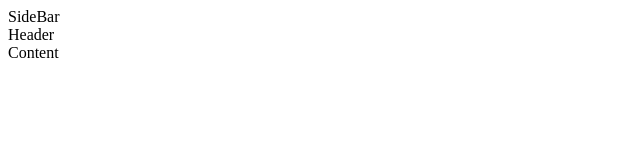
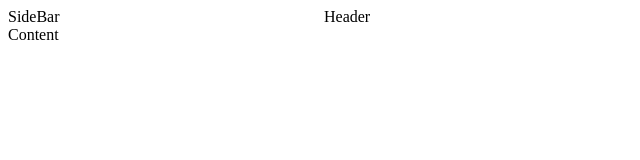
Before and after one commit to nspain96/Admin-Dashboard, a plain HTML site: page index.html in a window 1280 px wide. Shown: the whole page, without its empty margins (0-640 px from the left). Drawn offline with Linux system fonts and the light colour scheme.

Commit message:
Add intial grid layout

```diff
--- a/index.html
+++ b/index.html
@@ -9,9 +9,11 @@
 
 <body>
 
-    <div>SideBar</div>
-    <div>Header</div>
-    <div>Content</div>
+    <div class ="container">
+        <div>SideBar</div>
+        <div>Header</div>
+        <div>Content</div>
+    </div>
 
 </body>
 
--- a/style.css
+++ b/style.css
@@ -1,3 +1,5 @@
-p{
-color: blue;
+.container{
+    display: grid;
+    grid-template-columns: 1fr 3fr;
+    grid-template-rows: 1fr 3fr;
 }
```
